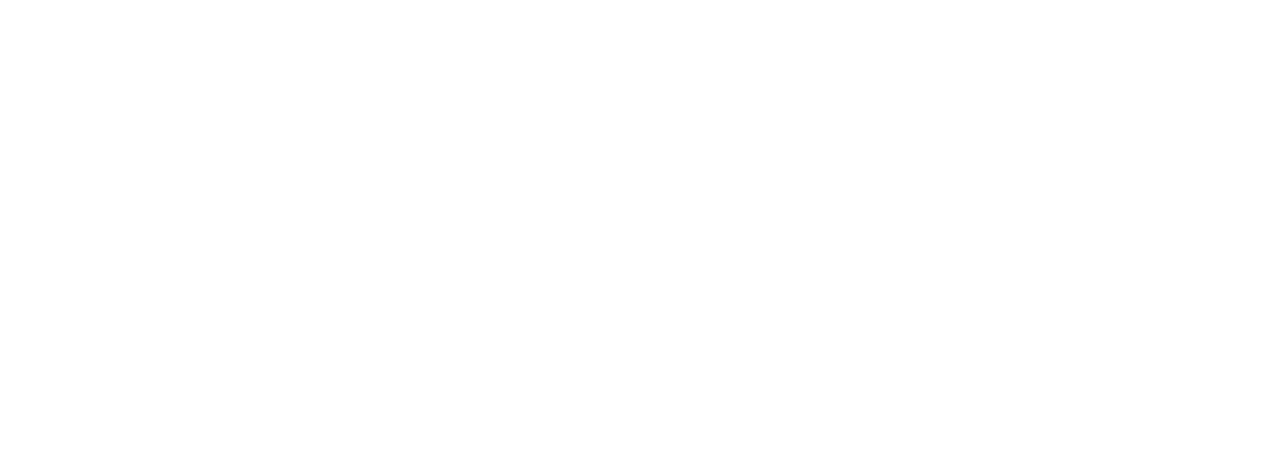
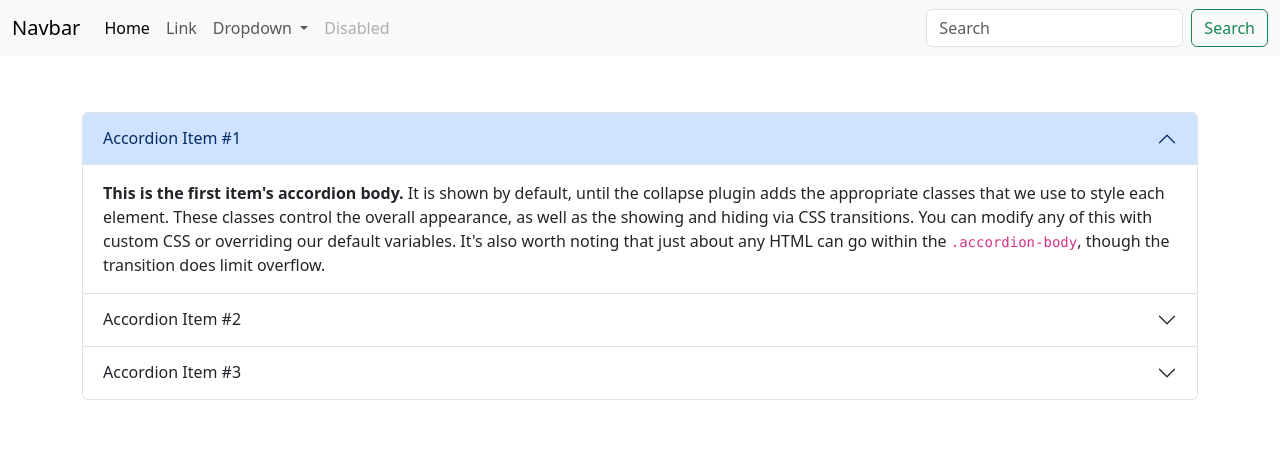
Before and after one commit to lilym036/car-catalog, a website: page public/index.html in a window 1280 px wide. Drawn offline with nearby package versions, Linux system fonts and the light colour scheme; no server answers.

Commit message:
added to  index.js

```diff
--- a/public/index.html
+++ b/public/index.html
@@ -11,13 +11,91 @@
 </head>
 
 <body>
+<!-- NavBar -->
+    <nav class="navbar navbar-expand-lg bg-body-tertiary">
+        <div class="container-fluid">
+          <a class="navbar-brand" href="#">Navbar</a>
+          <button class="navbar-toggler" type="button" data-bs-toggle="collapse" data-bs-target="#navbarSupportedContent" aria-controls="navbarSupportedContent" aria-expanded="false" aria-label="Toggle navigation">
+            <span class="navbar-toggler-icon"></span>
+          </button>
+          <div class="collapse navbar-collapse" id="navbarSupportedContent">
+            <ul class="navbar-nav me-auto mb-2 mb-lg-0">
+              <li class="nav-item">
+                <a class="nav-link active" aria-current="page" href="#">Home</a>
+              </li>
+              <li class="nav-item">
+                <a class="nav-link" href="#">Link</a>
+              </li>
+              <li class="nav-item dropdown">
+                <a class="nav-link dropdown-toggle" href="#" role="button" data-bs-toggle="dropdown" aria-expanded="false">
+                  Dropdown
+                </a>
+                <ul class="dropdown-menu">
+                  <li><a class="dropdown-item" href="#">Action</a></li>
+                  <li><a class="dropdown-item" href="#">Another action</a></li>
+                  <li><hr class="dropdown-divider"></li>
+                  <li><a class="dropdown-item" href="#">Something else here</a></li>
+                </ul>
+              </li>
+              <li class="nav-item">
+                <a class="nav-link disabled" aria-disabled="true">Disabled</a>
+              </li>
+            </ul>
+            <form class="d-flex" role="search">
+              <input class="form-control me-2" type="search" placeholder="Search" aria-label="Search">
+              <button class="btn btn-outline-success" type="submit">Search</button>
+            </form>
+          </div>
+        </div>
+      </nav>
 
-
+    <!-- Accordion -->
+    <div class="container">
+    <div class="accordion" id="accordionExample">
+        <div class="accordion-item">
+          <h2 class="accordion-header">
+            <button class="accordion-button" type="button" data-bs-toggle="collapse" data-bs-target="#collapseOne" aria-expanded="true" aria-controls="collapseOne">
+              Accordion Item #1
+            </button>
+          </h2>
+          <div id="collapseOne" class="accordion-collapse collapse show" data-bs-parent="#accordionExample">
+            <div class="accordion-body">
+              <strong>This is the first item's accordion body.</strong> It is shown by default, until the collapse plugin adds the appropriate classes that we use to style each element. These classes control the overall appearance, as well as the showing and hiding via CSS transitions. You can modify any of this with custom CSS or overriding our default variables. It's also worth noting that just about any HTML can go within the <code>.accordion-body</code>, though the transition does limit overflow.
+            </div>
+          </div>
+        </div>
+        <div class="accordion-item">
+          <h2 class="accordion-header">
+            <button class="accordion-button collapsed" type="button" data-bs-toggle="collapse" data-bs-target="#collapseTwo" aria-expanded="false" aria-controls="collapseTwo">
+              Accordion Item #2
+            </button>
+          </h2>
+          <div id="collapseTwo" class="accordion-collapse collapse" data-bs-parent="#accordionExample">
+            <div class="accordion-body">
+              <strong>This is the second item's accordion body.</strong> It is hidden by default, until the collapse plugin adds the appropriate classes that we use to style each element. These classes control the overall appearance, as well as the showing and hiding via CSS transitions. You can modify any of this with custom CSS or overriding our default variables. It's also worth noting that just about any HTML can go within the <code>.accordion-body</code>, though the transition does limit overflow.
+            </div>
+          </div>
+        </div>
+        <div class="accordion-item">
+          <h2 class="accordion-header">
+            <button class="accordion-button collapsed" type="button" data-bs-toggle="collapse" data-bs-target="#collapseThree" aria-expanded="false" aria-controls="collapseThree">
+              Accordion Item #3
+            </button>
+          </h2>
+          <div id="collapseThree" class="accordion-collapse collapse" data-bs-parent="#accordionExample">
+            <div class="accordion-body">
+              <strong>This is the third item's accordion body.</strong> It is hidden by default, until the collapse plugin adds the appropriate classes that we use to style each element. These classes control the overall appearance, as well as the showing and hiding via CSS transitions. You can modify any of this with custom CSS or overriding our default variables. It's also worth noting that just about any HTML can go within the <code>.accordion-body</code>, though the transition does limit overflow.
+            </div>
+          </div>
+        </div>
+      </div>
+    </div>
 
 
     <script src="https://cdn.jsdelivr.net/npm/bootstrap@5.3.3/dist/js/bootstrap.bundle.min.js"
         integrity="sha384-YvpcrYf0tY3lHB60NNkmXc5s9fDVZLESaAA55NDzOxhy9GkcIdslK1eN7N6jIeHz"
         crossorigin="anonymous"></script>
+    <script src="index.js"></script>
 </body>
 
 </html>
--- a/public/index.js
+++ b/public/index.js
@@ -0,0 +1,12 @@
+
+fetch('https://exam.razoyo.com/api/cars', {
+  method: 'GET', //GET is the default.
+  credentials: 'same-origin', // include, *same-origin, omit
+  redirect: 'follow', // manual, *follow, error
+})
+  .then(function (response) {
+    return response.json();
+  })
+  .then(function (data) {
+    console.log(data);
+  });
--- a/public/styles.css
+++ b/public/styles.css
@@ -0,0 +1,6 @@
+.container {
+    display: flex;
+    height: 50vh;
+    justify-content: center;
+    align-items: center;
+}
```
Also changed, not shown: server.js (+5 -2 lines).
